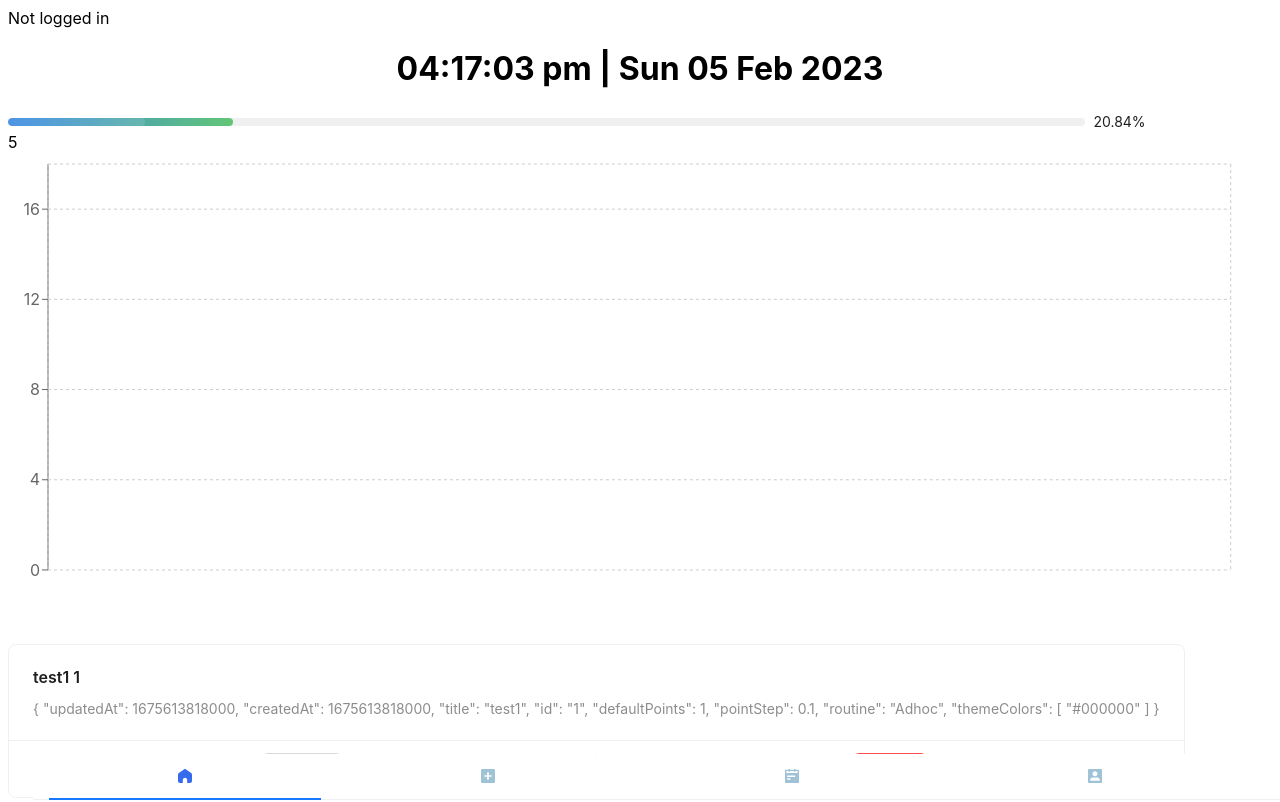
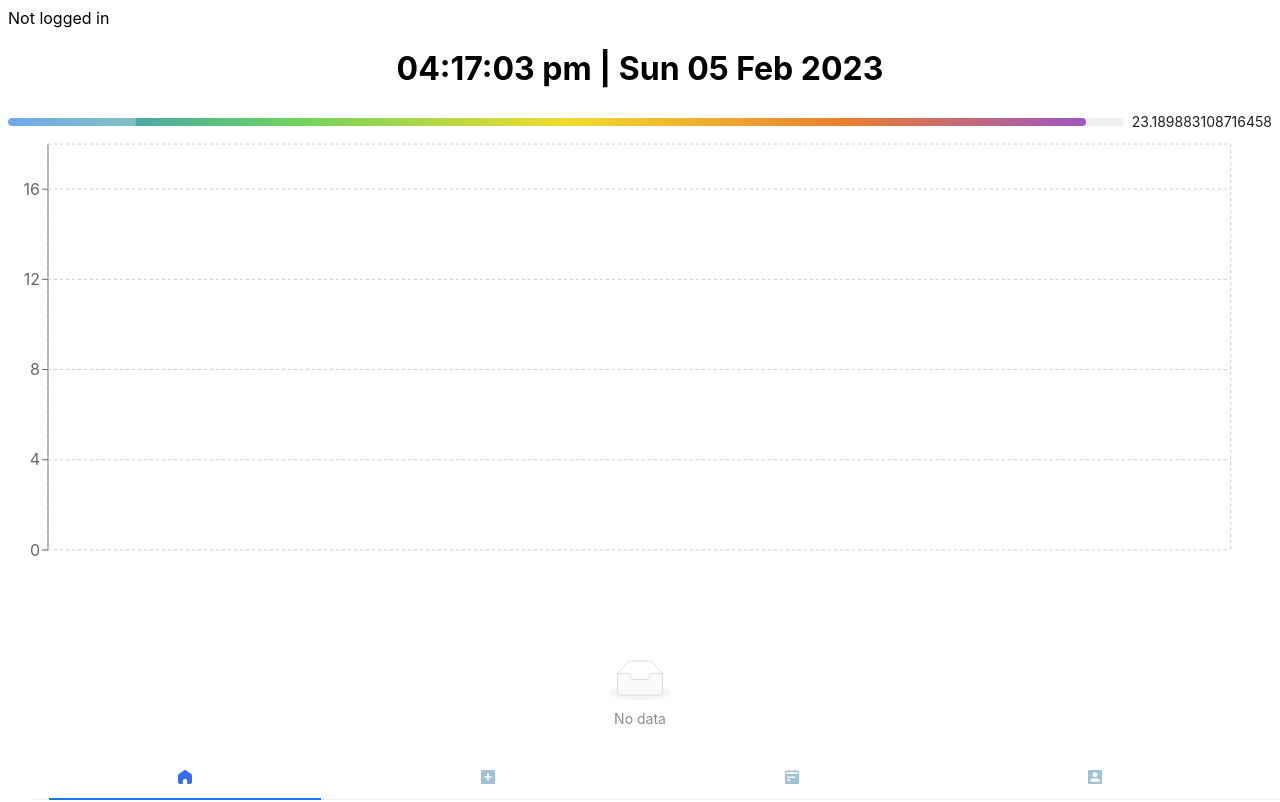
Before and after one commit to boyangwang/diary3, a React (Create React App) app: page /entry in a window 1280 px wide. Shown: the top 802 px of the page. Built offline with nearby package versions, Linux system fonts and the light colour scheme.

Commit message:
feat wip: entryinstance and completionform

```diff
--- a/src/app/types-constants.ts
+++ b/src/app/types-constants.ts
@@ -1,7 +1,7 @@
 import moment from 'moment';
 
 export interface EntryInstance {
-  id: number; // timesstamp + random number
+  id: string; // timesstamp + random number
   entryTypeId: string;
 
   createdAt: number;
--- a/src/components/EntryProgressBar.css
+++ b/src/components/EntryProgressBar.css
@@ -1,3 +1,2 @@
-.diary-entry-progress-bar {
-  width: 90%;
+.diary-entry-progress-bar .ant-progress-text {
 }
--- a/src/components/EntryProgressBar.tsx
+++ b/src/components/EntryProgressBar.tsx
@@ -13,8 +13,7 @@ function EntryProgressBar(props: { points: number }) {
   };
   return (
     <div className="diary-entry-progress-bar">
-      <Progress percent={percent} status="active" strokeColor={gradient} />
-      <span>{props.points}</span>
+      <Progress percent={percent} status="active" strokeColor={gradient} format={(percent) => props.points} />
     </div>
   );
 }
--- /dev/null
+++ b/src/components/EntryTypeCard.css
@@ -0,0 +1,5 @@
+.diary-entrytype-card-description {
+  display: flex;
+  flex-direction: column;
+  justify-content: space-between;
+}
--- a/src/components/EntryTypeCard.tsx
+++ b/src/components/EntryTypeCard.tsx
@@ -3,6 +3,8 @@ import { EntryType } from '../app/types-constants';
 import { deleteEntryType } from '../app/entry-types-slice';
 import { useAppDispatch } from '../app/store';
 import { enterEntryTypeEdit } from '../app/ui-slice';
+import './EntryTypeCard.css';
+import EntryTypeCompletionForm from './EntryTypeCompletionForm';
 
 const { Meta } = Card;
 
@@ -27,18 +29,38 @@ const EntryTypeCardUpdateButton = (props: { entryType: EntryType }) => {
   return <Button onClick={() => dispatch(enterEntryTypeEdit({ entryTypeId: props.entryType.id }))}>Update</Button>;
 };
 
-const EntryTypeCard = (props: { entryType: EntryType }) => {
+const editActions = (entryType: EntryType) => [
+  <EntryTypeCardUpdateButton entryType={entryType}></EntryTypeCardUpdateButton>,
+  <EntryTypeCardDeleteButton entryType={entryType}></EntryTypeCardDeleteButton>,
+];
+
+const EntryTypeCard = (props: { entryType: EntryType; isEdit: boolean }) => {
   const { entryType } = props;
+
   return (
     <Card
-      actions={[
-        <EntryTypeCardUpdateButton entryType={entryType}></EntryTypeCardUpdateButton>,
-        <EntryTypeCardDeleteButton entryType={entryType}></EntryTypeCardDeleteButton>,
-      ]}
+      actions={
+        props.isEdit
+          ? editActions(entryType)
+          : [<EntryTypeCompletionForm entryType={props.entryType}></EntryTypeCompletionForm>]
+      }
     >
       <Meta
-        title={`${props.entryType.title} ${props.entryType.id}`}
-        description={JSON.stringify(props.entryType, null, 2)}
+        title={`${props.entryType.title}`}
+        description={
+          <div className="diary-entrytype-card-description">
+            <span>id: {props.entryType.id}</span>
+            <span>routine: {props.entryType.routine}</span>
+
+            <span>defaultPoints: {props.entryType.defaultPoints}</span>
+            <span>pointStep: {props.entryType.pointStep}</span>
+
+            <span>createdAt: {props.entryType.createdAt}</span>
+            <span>updatedAt: {props.entryType.updatedAt}</span>
+
+            <span>themeColors: {JSON.stringify(props.entryType.themeColors)}</span>
+          </div>
+        }
       />
     </Card>
   );
--- /dev/null
+++ b/src/components/EntryTypeCompletionForm.tsx
@@ -0,0 +1,33 @@
+import { Form, Input, InputNumber, Button } from 'antd';
+import { EntryType } from '../app/types-constants';
+
+function EntryTypeCompletionForm(props: { entryType: EntryType }) {
+  const [form] = Form.useForm();
+
+  const onFinish = (values: any) => {};
+  const onFinishFailed = (errorInfo: any) => {};
+
+  return (
+    <Form
+      name="completion-form"
+      layout="inline"
+      form={form}
+      initialValues={{ points: props.entryType.defaultPoints, notes: '' }}
+      onFinish={onFinish}
+      onFinishFailed={onFinishFailed}
+    >
+      <Form.Item label="Notes" name="notes">
+        <Input.TextArea size="small" showCount />
+      </Form.Item>
+      <Form.Item label="Points" name="points" rules={[{ required: true, message: 'points is required' }]}>
+        <InputNumber step={props.entryType.pointStep} />
+      </Form.Item>
+      <Form.Item>
+        <Button htmlType="submit" type="primary">
+          DONE
+        </Button>
+      </Form.Item>
+    </Form>
+  );
+}
+export default EntryTypeCompletionForm;
--- a/src/components/EntryTypeForm.tsx
+++ b/src/components/EntryTypeForm.tsx
@@ -43,6 +43,7 @@ const EntryTypeForm = (props: { isUpdate: boolean; updatingEntryType?: null | En
     values.themeColors = JSON.parse(values.themeColors);
     const entryType = EntryTypeConstructor(values);
     if (props.isUpdate) {
+      entryType.updatedAt = +new Date();
       dispatch(updateEntryType(entryType));
       dispatch(exitEntryTypeEdit());
     } else {
--- a/src/components/EntryTypeListForCompletion.tsx
+++ b/src/components/EntryTypeListForCompletion.tsx
@@ -2,15 +2,15 @@ import { List } from 'antd';
 import { EntryType } from '../app/types-constants';
 import EntryTypeCard from './EntryTypeCard';
 
-const EntryTypeList = (props: { entryTypeList: EntryType[] }) => (
+const EntryTypeListForCompletion = (props: { entryTypesArray: EntryType[] }) => (
   <List
-    dataSource={props.entryTypeList}
+    dataSource={props.entryTypesArray}
     renderItem={(item: EntryType) => (
       <List.Item>
-        <EntryTypeCard entryType={item} />
+        <EntryTypeCard entryType={item} isEdit={false} />
       </List.Item>
     )}
   />
 );
 
-export default EntryTypeList;
+export default EntryTypeListForCompletion;
--- a/src/components/StreaksTable.tsx
+++ b/src/components/StreaksTable.tsx
@@ -13,7 +13,7 @@ const columns: ColumnsType<EntryTypeOnStreaksTable> = [
     width: 300,
     key: 'EntryType',
     fixed: 'left',
-    render: (item) => <EntryTypeCard entryType={item} />,
+    render: (item) => <EntryTypeCard entryType={item} isEdit />,
   },
   {
     title: 'Column 1',
--- a/src/pages/EntryPage.tsx
+++ b/src/pages/EntryPage.tsx
@@ -1,41 +1,17 @@
 import { useEffect, useState } from 'react';
 import EntryChart from '../components/EntryChart';
 import EntryProgressBar from '../components/EntryProgressBar';
-import EntryTypeList from '../components/EntryTypeListForCompletion';
-import { EntryType, EntryTypeConstructor } from '../app/types-constants';
-
-const entryTypeList: EntryType[] = [];
-for (let i = 1; i < 6; i++) {
-  entryTypeList.push(
-    EntryTypeConstructor({
-      id: `${i}`,
-      title: `test${i}`,
-      defaultPoints: i,
-      pointStep: i / 10,
-    }),
-  );
-}
+import EntryTypeListForCompletion from '../components/EntryTypeListForCompletion';
+import { selectEntryTypesArray, useAppSelector } from '../app/store';
 
 export default function EntryPage() {
-  const [points, setPoints] = useState(() => 0);
-
-  // TEMP CODE START
-  useEffect(() => {
-    const timer = setInterval(() => {
-      setPoints((points) => (points + 1) % 32);
-    }, 1000);
-
-    return () => {
-      clearInterval(timer);
-    };
-  }, []);
-  // TEMP CODE END
+  const entryTypesArray = useAppSelector(selectEntryTypesArray);
 
   return (
     <>
-      <EntryProgressBar points={points} />
+      <EntryProgressBar points={Math.random() * 30} />
       <EntryChart />
-      <EntryTypeList entryTypeList={entryTypeList} />
+      <EntryTypeListForCompletion entryTypesArray={entryTypesArray} />
     </>
   );
 }
```
